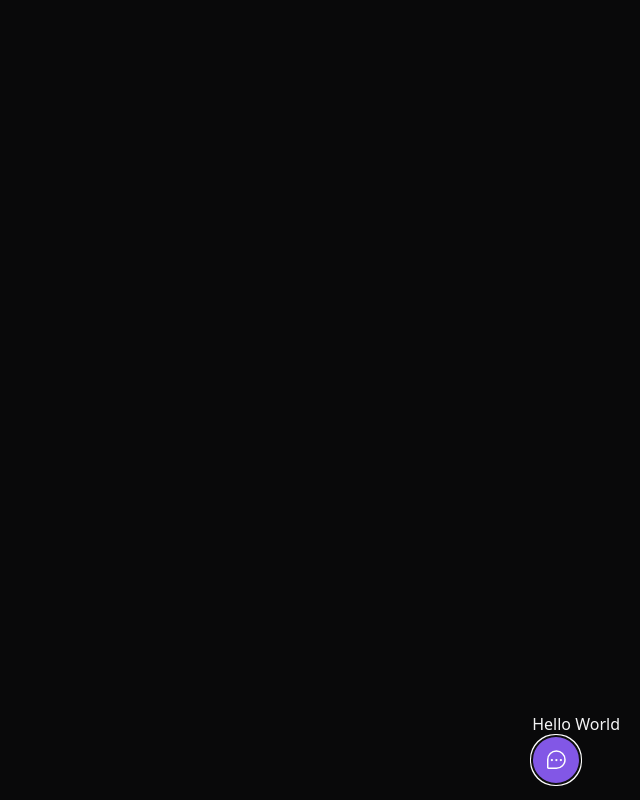
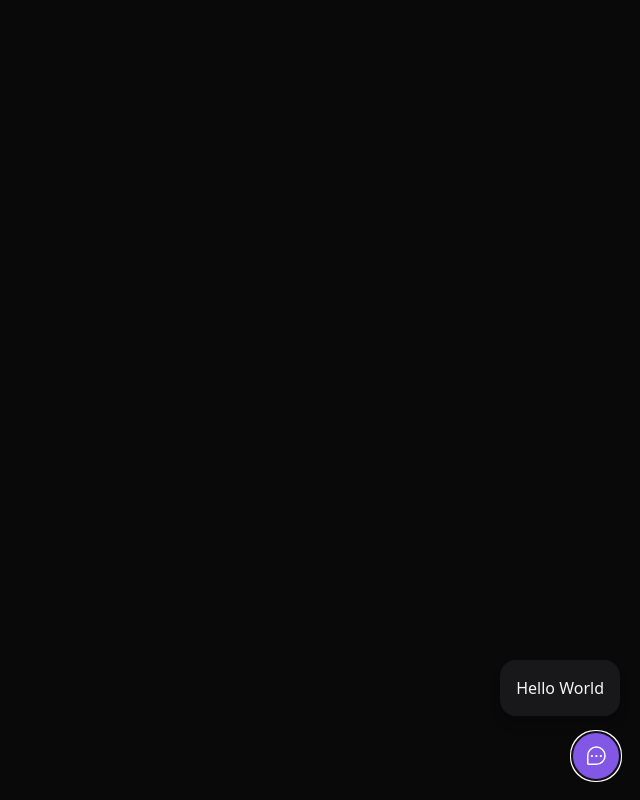
Before and after one commit to RODRIGOF3RREIRA/project-nlw-return-impulse-feedback-web, a React (Vite) app: page / in a window 1280 px wide. Both pictures are taken after a click on the button "Feedback". Shown: the whole page, without its empty margins (640-1280 px from the left). Built offline with nearby package versions, Linux system fonts and the light colour scheme.

Commit message:
chore: custom widget form style

```diff
--- a/src/components/Widget.tsx
+++ b/src/components/Widget.tsx
@@ -1,10 +1,14 @@
 import { Popover } from "@headlessui/react";
 import { ChatTeardropDots } from "phosphor-react";
+import { WidgetForm } from "./WidgetForm";
 
 export function Widget() {
   return (
-    <Popover className="absolute bottom-4 right-5">
-      <Popover.Panel>Hello World</Popover.Panel>
+    <Popover className="absolute bottom-5 right-5 flex flex-col items-end">
+      <Popover.Panel>
+        <WidgetForm />
+      </Popover.Panel>
+
       <Popover.Button className="bg-brand-500 rounded-full px-3 h-12 text-white flex items-center group">
         <ChatTeardropDots className="w-6 h-6" />
 
--- /dev/null
+++ b/src/components/WidgetForm.tsx
@@ -0,0 +1,7 @@
+export function WidgetForm() {
+  return (
+    <div className="bg-zinc-900 p-4 relative rounded-2xl mb-4 flex flex-col items-center shadow-lg">
+      Hello World
+    </div>
+  );
+}
```
